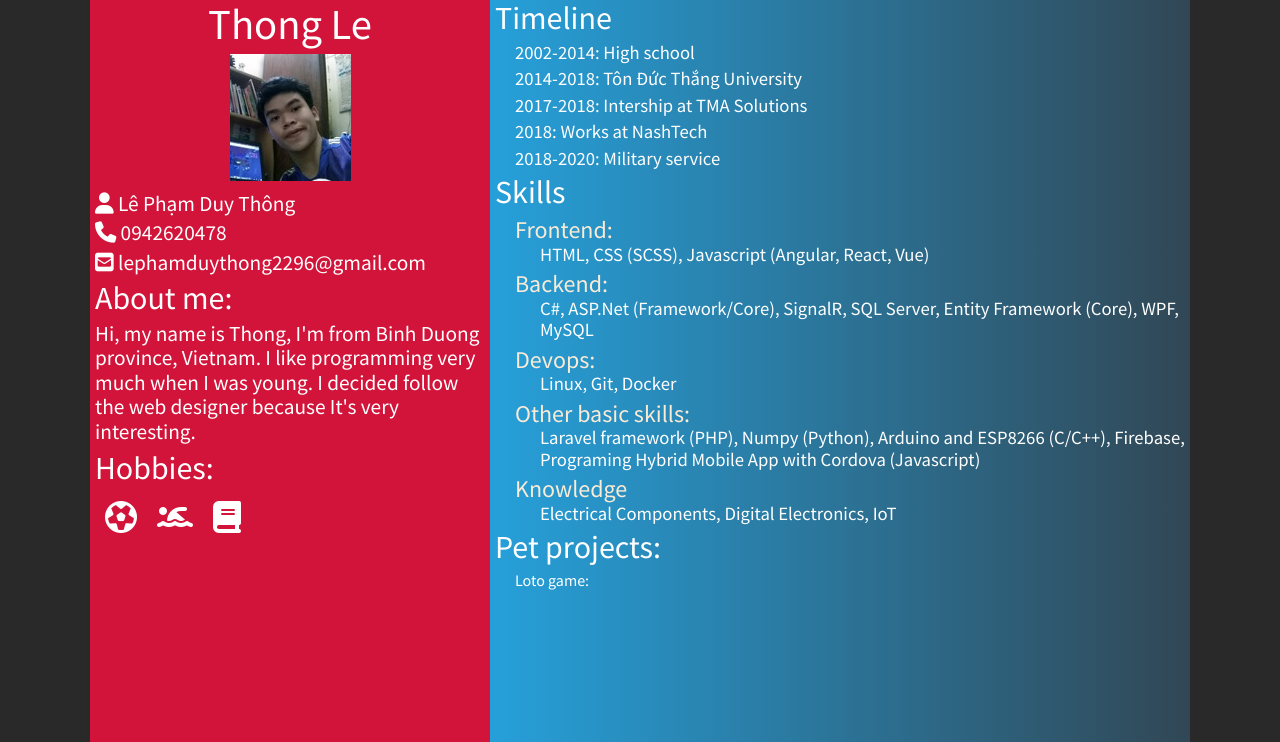
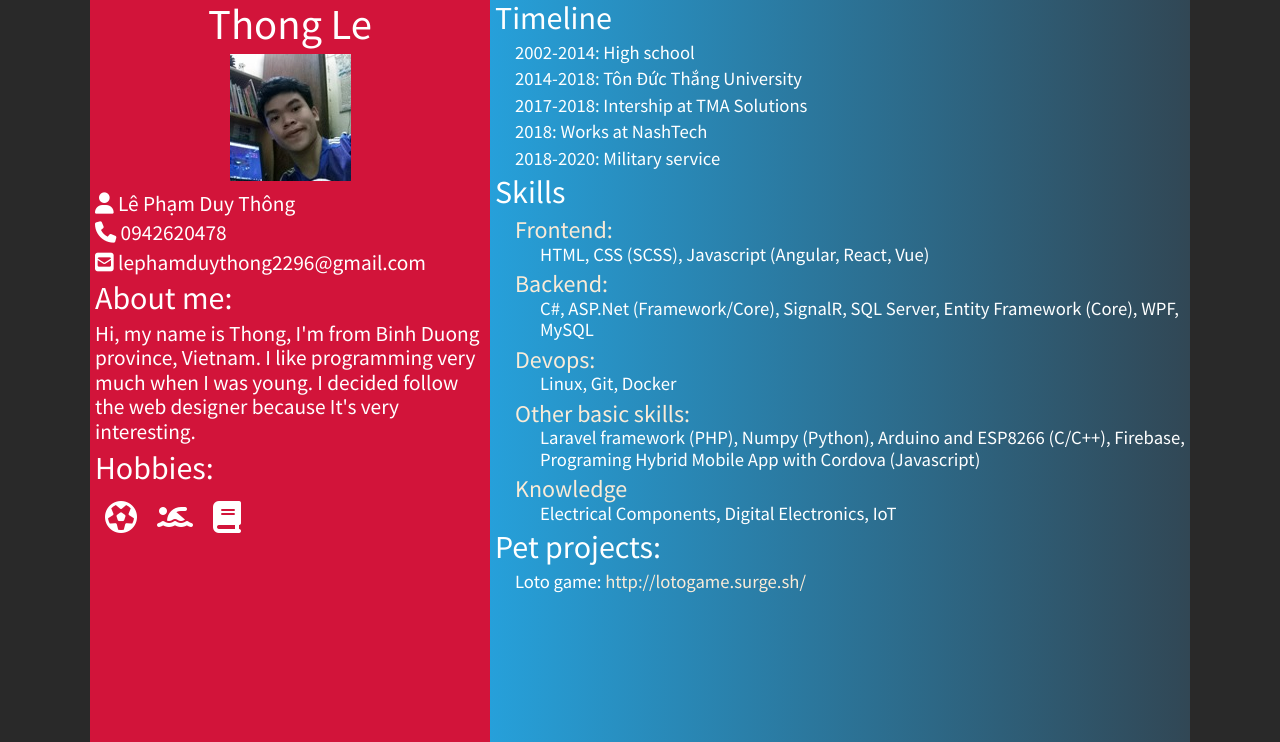
Before and after one commit to lephamduythong/PersonalCV, a website built with webpack: page src/index.html in a window 1280 px wide. Shown: the top 742 px of the page. Built offline with nearby package versions, Linux system fonts and the light colour scheme.

Commit message:
Small updates

```diff
--- a/src/index.html
+++ b/src/index.html
@@ -18,7 +18,7 @@
     <div class="main__side main__side--left">
       <div class="left-side__info left-side__info--name">Thong Le</div>
       <div class="left-side__info left-side__info--profile-picture">
-        <img src="/assets/profile-picture.jpg" alt="Profile picture" />
+        <img src="assets/profile-picture.jpg" alt="Profile picture" />
       </div>
       <div class="left-side__info"><i class="fas fa-user"></i>&nbsp;Lê Phạm Duy Thông</div>
       <div class="left-side__info"><i class="fas fa-phone"></i>&nbsp;0942620478</div>
@@ -67,8 +67,7 @@
       <div class="right-side__block right-side__block--projects">
         <div class="project__title">Pet projects:</div>
         <div class="project__block">
-          <div>Loto game:</div>
-          <div></div>
+          <div>Loto game: <a href="http://lotogame.surge.sh/">http://lotogame.surge.sh/</a></div>
         </div>
       </div>
     </div>
--- a/src/styles/main.scss
+++ b/src/styles/main.scss
@@ -114,6 +114,11 @@ $list-margin: 25px;
 
             .project__block {
                 margin-left: $list-margin;
+                font-size: 14pt;
+
+                a {
+                    color: antiquewhite;
+                }
             }
         }
     }
```
